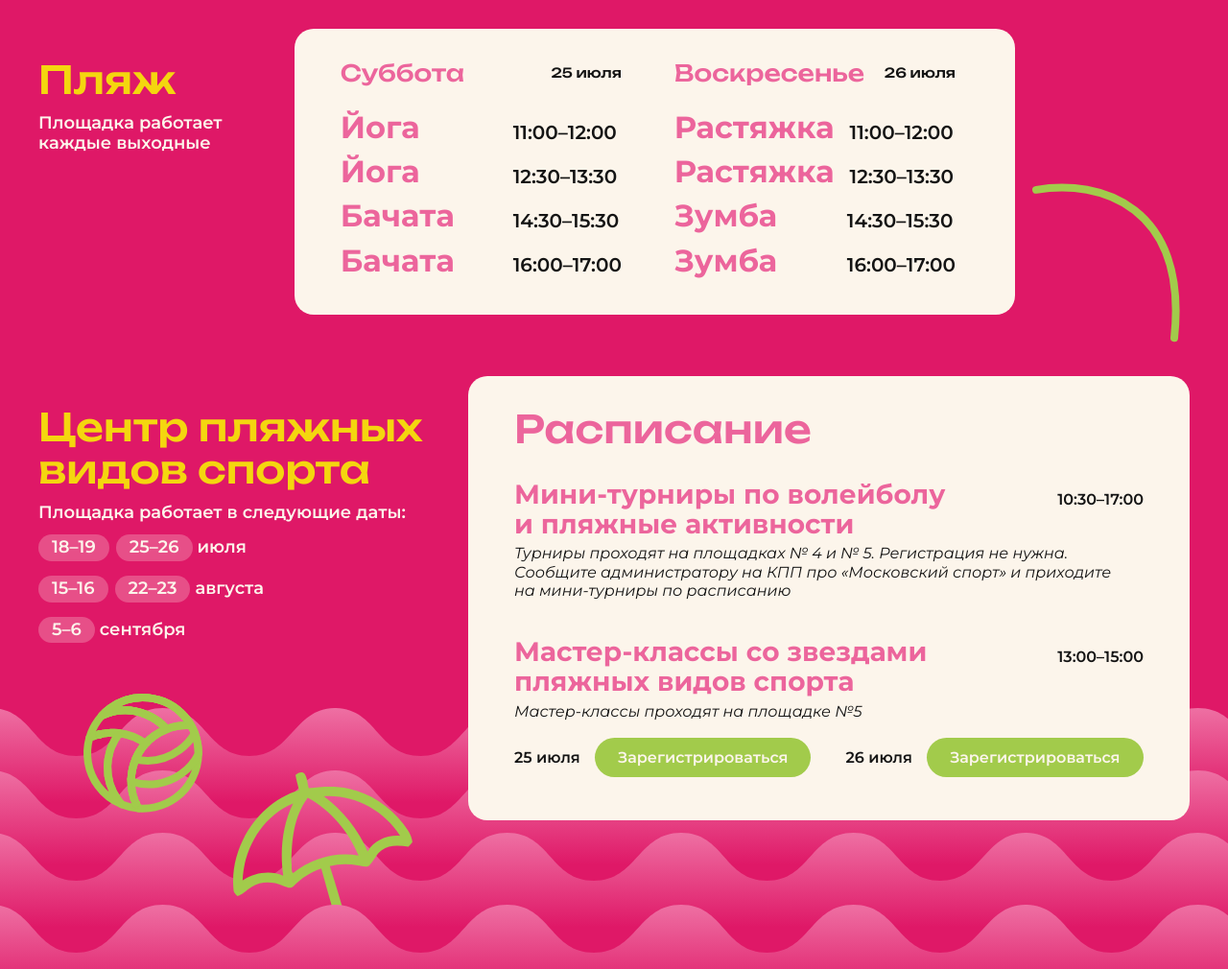
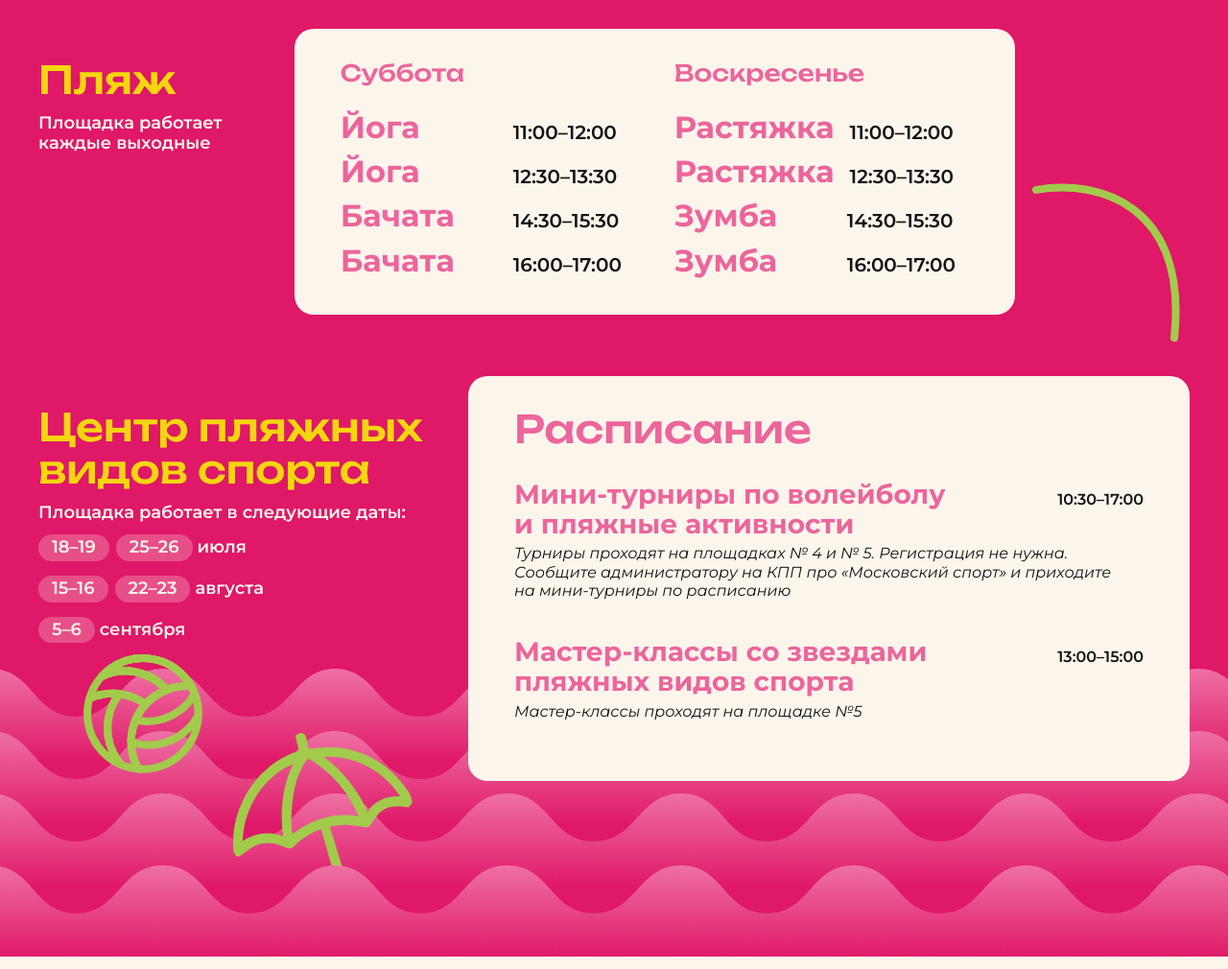
Before and after one commit to Dihlofos/beachDrive, a website: page source/index.html in a window 1280 px wide. Shown: the part 3134-4144 px from the top of the page at 96% size. Drawn offline with Linux system fonts and the light colour scheme; files that its build step writes are made by us from their sources.

Commit message:
remove links

```diff
--- a/source/index.html
+++ b/source/index.html
@@ -250,7 +250,7 @@
               <div class="schedule__card schedule__card--top">
                 <div class="schedule__days">
                   <div class="schedule__day">
-                    <div class="schedule__day-name">Суббота <span>25 июля</span></div>
+                    <div class="schedule__day-name">Суббота <span></span></div>
                     <div class="schedule__active">
                       <div class="schedule__active-text">
                         <div class="schedule__active-name">Йога</div>
@@ -281,7 +281,7 @@
                     </div>
                   </div>
                   <div class="schedule__day">
-                    <div class="schedule__day-name">Воскресенье <span>26 июля</span></div>
+                    <div class="schedule__day-name">Воскресенье <span></span></div>
                     <div class="schedule__active">
                       <div class="schedule__active-text">
                         <div class="schedule__active-name">Растяжка</div>
@@ -347,14 +347,14 @@
                   <div class="schedule__italic-text">26 июля Бирюкова Виктория Олеговна</div> -->
                   <div class="schedule__actions">
                     <!-- <div class="schedule__soon">Регистрация откроется за неделю до события</div> -->
-                    <div class="schedule__action">
+                    <!-- <div class="schedule__action">
                       <div class="schedule__beach-day">25 июля</div>
                       <a href="https://beach-fest.timepad.ru/event/4098079/" class="schedule__register-link" target="_blank">Зарегистрироваться</a>
                     </div>
                     <div class="schedule__action">
                       <div class="schedule__beach-day">26 июля</div>
                       <a href="https://beach-fest.timepad.ru/event/4098085/" class="schedule__register-link" target="_blank">Зарегистрироваться</a>
-                    </div>
+                    </div> -->
                   </div>
                 </div>
 
```
Also changed, not shown: build/index.html.
